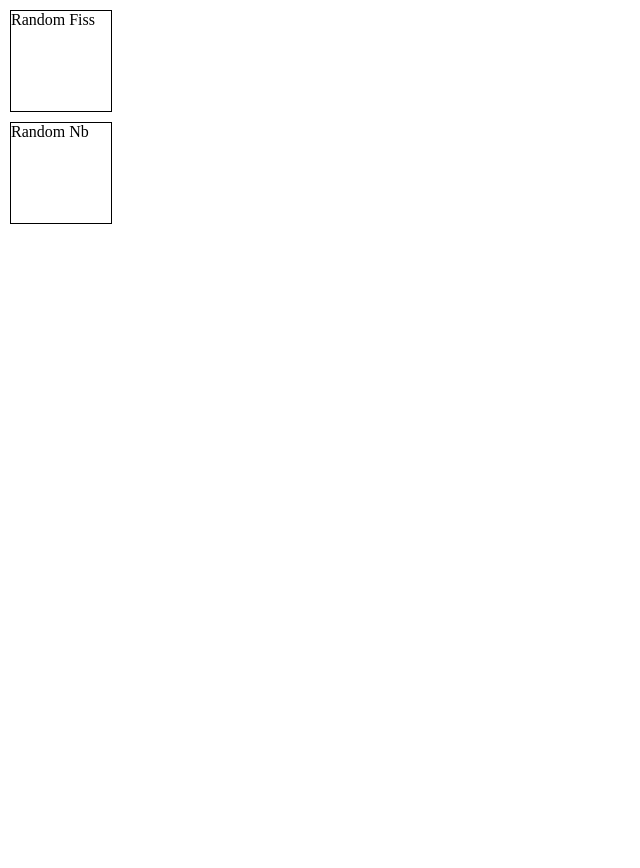
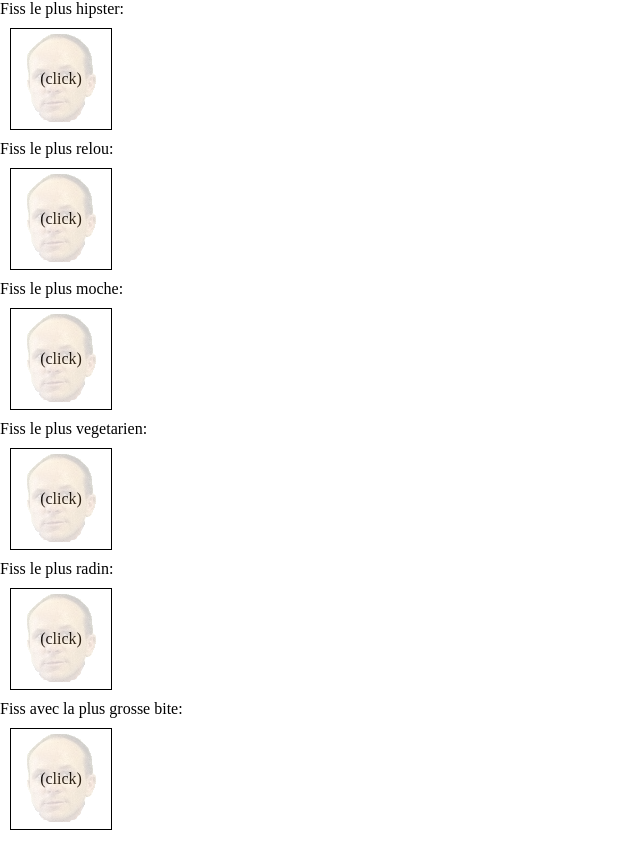
Before and after one commit to AtActionPark/randomBox, a plain HTML site: page index.html in a window 1280 px wide. Shown: the whole page, without its empty margins (0-640 px from the left). Before the commit the page ends 800 px from the top, so only its background shows below. Drawn offline with nearby package versions, Linux system fonts and the light colour scheme.

Commit message:
first commit

```diff
--- a/css/stylesheet.css
+++ b/css/stylesheet.css
@@ -8,14 +8,22 @@ html, body, div, h1, canvas {
   vertical-align: baseline;
 }
 
+
+
 .block{
 	margin: 10px 10px;
 	width: 100px;
 	height: 100px;
+	line-height:100px;
 	border: 1px solid black;
 	cursor: pointer;
+	text-align: center;
+
 }
 
-.result{
-	margin: 10px 10px;
+
+img {
+	position: relative;
+    top: -95px;
+    opacity: 0.2;
 }
--- a/index.html
+++ b/index.html
@@ -9,11 +9,17 @@
     <link rel="stylesheet" type="text/css" href="css/stylesheet.css">
   </head>
   <body>
-  	<div class="one block">Random Fiss
-  		<div class="result"></div>
-  	</div>
-  	<div class="two block">Random Nb
-  		<div class="result"></div>
-  	</div>
+	Fiss le plus hipster:
+  	<div class="one block"><span>(click)</span><img src="css/image/Untitled.png"></div>
+  	Fiss le plus relou:
+  	<div class="two block"><span>(click)</span><img src="css/image/Untitled.png"></div>
+  	Fiss le plus moche:
+  	<div class="three block"><span>(click)</span><img src="css/image/Untitled.png"></div>
+  	Fiss le plus vegetarien:
+  	<div class="four block"><span>(click)</span><img src="css/image/Untitled.png"></div>
+  	Fiss le plus radin:
+  	<div class="five block"><span>(click)</span><img src="css/image/Untitled.png"></div>
+  	Fiss avec la plus grosse bite:
+  	<div class="six block"><span>(click)</span><img src="css/image/Untitled.png"></div>
   </body>
 </html>
--- a/js/script.js
+++ b/js/script.js
@@ -1,12 +1,24 @@
-var fiss = ["N6","seth","duch","R1","froute","smidge","popo","kermit","popo","lgg","st","sergz"]
-var nb  = [1,2,3,4,5,6,7,8,9,10]
+var fiss = ["N6","seth","duch","R1","froute","smidge","popo","kermit","popo","lgg","st","sergz","diggy", "bobol"]
+var kermit = ['kermit']
 
 $(document).ready(function(){
 	$(".one").on('click', function () {
-        $(".one > .result").html(rand(fiss))
+        $(".one").html(rand(fiss))
     });
     $(".two").on('click', function () {
-        $(".two > .result").html(rand(nb))
+        $(".two").html(rand(fiss))
+    });
+    $(".three").on('click', function () {
+        $(".three").html(rand(fiss))
+    });
+    $(".four").on('click', function () {
+        $(".four").html(rand(fiss))
+    });
+    $(".five").on('click', function () {
+        $(".five").html(rand(fiss))
+    });
+    $(".six").on('click', function () {
+        $(".six").html(rand(kermit))
     });
 })
 
```
Also changed, not shown: css/image/Untitled.png (added).
